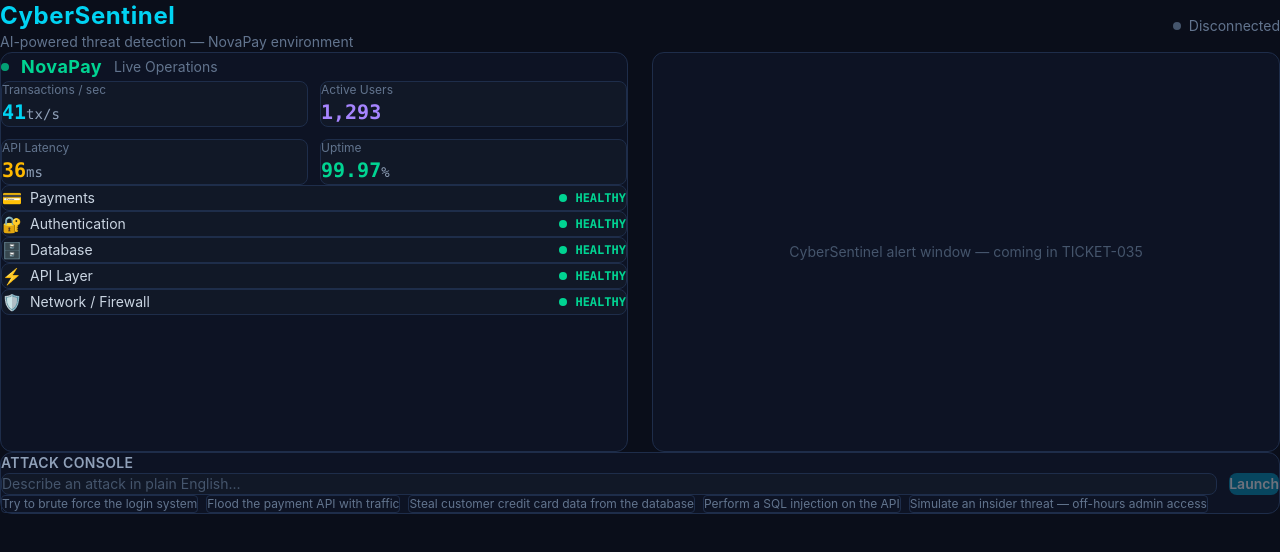
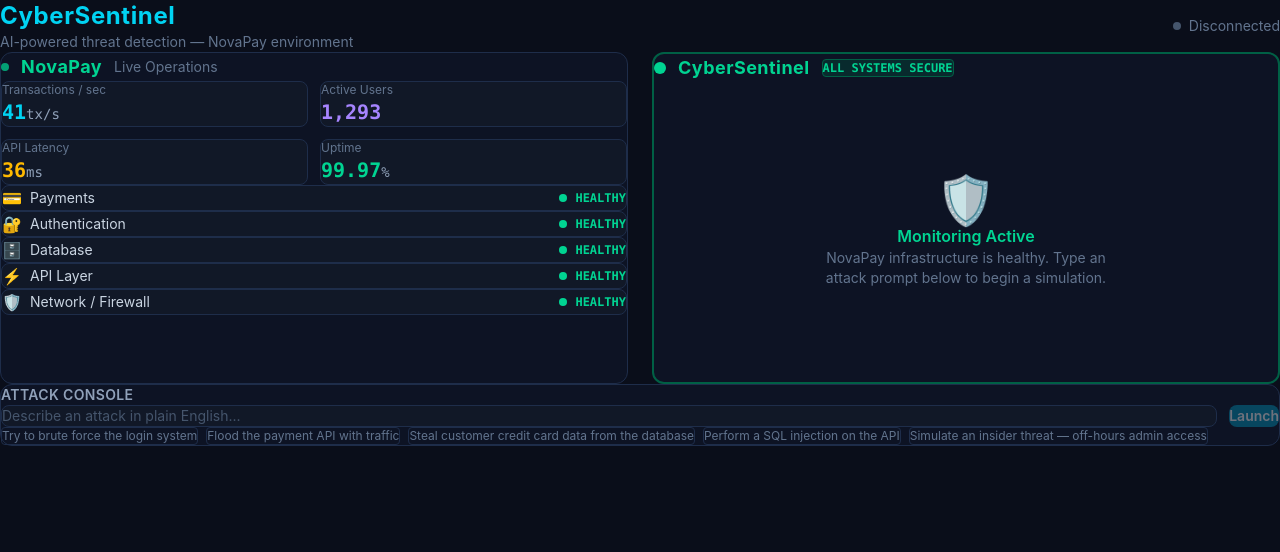
Before and after one commit to Nosher007/cybersentinel, a React (Vite) app in the folder cybersentinel/frontend/: page / in a window 1280 px wide. Shown: the top 552 px of the page. Built offline with nearby package versions, Linux system fonts and the light colour scheme; no server answers.

Commit message:
[TICKET-035] CyberSentinel alert window — calm/green base, red alert on threat, border glow transition

```diff
--- a/cybersentinel/frontend/src/App.jsx
+++ b/cybersentinel/frontend/src/App.jsx
@@ -2,6 +2,7 @@
 import './index.css'
 import { CompanyDashboard } from './components/NovaPay/CompanyDashboard'
 import { PromptInput } from './components/AttackConsole/PromptInput'
+import { AlertWindow } from './components/CyberSentinel/AlertWindow'
 import { useWebSocket } from './hooks/useWebSocket'
 
 function App() {
@@ -44,10 +45,9 @@
         {/* Main layout */}
         <div className="grid grid-cols-1 lg:grid-cols-2 gap-6">
           <CompanyDashboard isAttackRunning={isAttackRunning} attackInfo={attackInfo} />
-          {/* CyberSentinel panel — TICKET-035 */}
-          <div className="bg-[#0d1324] border border-[#1e2d4a] rounded-xl p-5 flex items-center justify-center min-h-[400px]">
-            <p className="text-slate-600 text-sm">CyberSentinel alert window — coming in TICKET-035</p>
-          </div>
+          <AlertWindow threat={threat} isAttackRunning={isAttackRunning}>
+            {/* TICKET-036 LogTerminal, TICKET-037 ThreatCard, TICKET-038 RemediationPanel go here */}
+          </AlertWindow>
         </div>
 
         {/* Attack prompt */}
--- /dev/null
+++ b/cybersentinel/frontend/src/components/CyberSentinel/AlertWindow.jsx
@@ -0,0 +1,41 @@
+export function AlertWindow({ threat, isAttackRunning, children }) {
+  const isAlert = isAttackRunning || threat !== null
+
+  return (
+    <div
+      className={`bg-[#0d1324] rounded-xl p-5 border-2 transition-all duration-500 ${
+        isAlert
+          ? 'border-red-500 shadow-[0_0_24px_rgba(239,68,68,0.25)]'
+          : 'border-emerald-800'
+      }`}
+    >
+      {/* Header */}
+      <div className="flex items-center gap-3 mb-5">
+        <div className={`w-3 h-3 rounded-full ${isAlert ? 'bg-red-500 animate-pulse' : 'bg-emerald-400'}`} />
+        <span className={`font-bold text-lg tracking-wide ${isAlert ? 'text-red-400' : 'text-emerald-400'}`}>
+          CyberSentinel
+        </span>
+        <span className={`ml-auto text-xs font-mono font-semibold px-2 py-1 rounded ${
+          isAlert
+            ? 'bg-red-900/40 text-red-400 border border-red-700'
+            : 'bg-emerald-900/40 text-emerald-400 border border-emerald-800'
+        }`}>
+          {isAlert ? 'THREAT DETECTED' : 'ALL SYSTEMS SECURE'}
+        </span>
+      </div>
+
+      {/* Body */}
+      {isAlert ? (
+        <div className="space-y-4">{children}</div>
+      ) : (
+        <div className="flex flex-col items-center justify-center min-h-[300px] text-center">
+          <div className="text-5xl mb-4">🛡️</div>
+          <p className="text-emerald-400 font-semibold mb-1">Monitoring Active</p>
+          <p className="text-slate-500 text-sm max-w-xs">
+            NovaPay infrastructure is healthy. Type an attack prompt below to begin a simulation.
+          </p>
+        </div>
+      )}
+    </div>
+  )
+}
```
